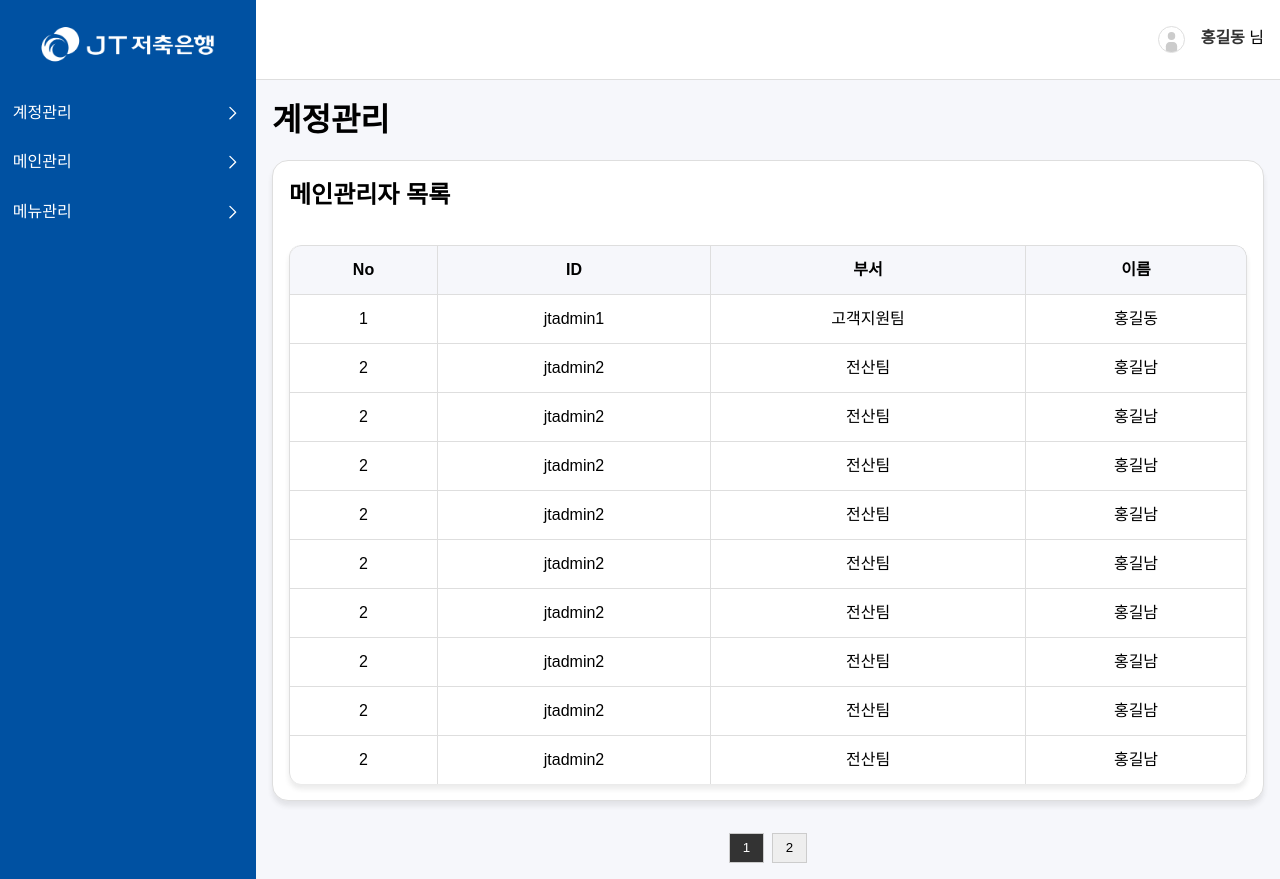
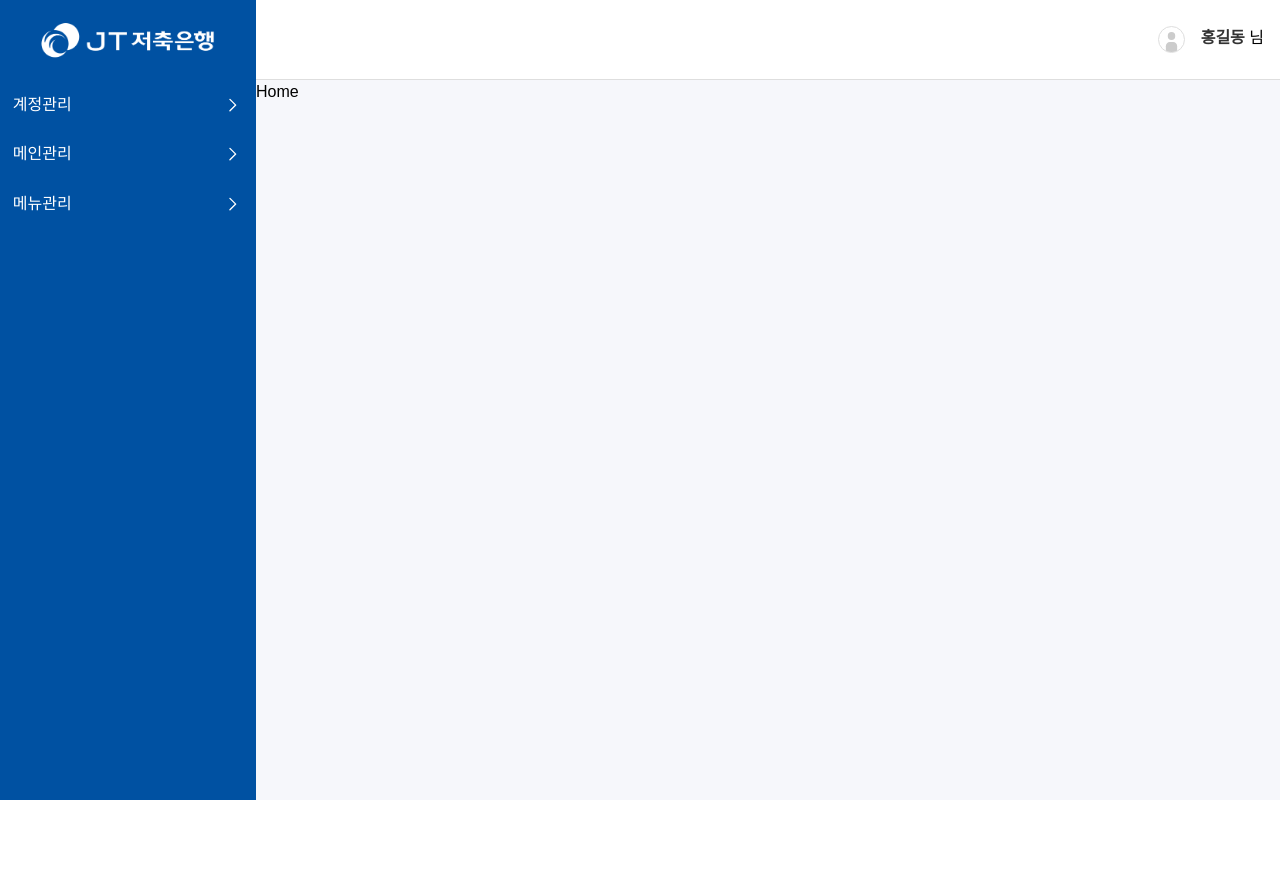
Before and after one commit to togatecomz01/JTAdmin_react, a React (Vite) app: page / in a window 1280 px wide. After the commit the page ends 800 px from the top, so only its background shows below. Built offline with nearby package versions, Linux system fonts and the light colour scheme.

Commit message:
account 메인페이지

```diff
--- a/src/common/button/Button.module.scss
+++ b/src/common/button/Button.module.scss
@@ -2,7 +2,7 @@
 
 .button {
   width: 100px;
-  height: 100%;
+  height: 40px;
   margin: 10px;
   border-radius: 10px;
   background-color: vars.$primary-color;
--- a/src/common/button/Button.tsx
+++ b/src/common/button/Button.tsx
@@ -3,7 +3,7 @@ import styles from "./Button.module.scss";
 type ButtonProps = {
   name: string;
   color?: "primary" | "disabled" | "cancel";
-  onClick: () => void;
+  onClick?: () => void;
 };
 
 function Button({ name, color = "primary", onClick }: ButtonProps) {
--- a/src/common/layout/List/List.tsx
+++ b/src/common/layout/List/List.tsx
@@ -2,9 +2,11 @@ import { useState } from "react";
 import styles from "./List.module.scss";
 
 function List({
+  text,
   headers,
   listItems,
 }: {
+  text: { title: string; subTitle: string };
   headers: { text: string; value: string }[];
   listItems: Record<string, string>[];
 }) {
@@ -20,9 +22,9 @@ function List({
 
   return (
     <div className={styles.listContainer}>
-      <h1>계정관리</h1>
+      <h1>{text.title}</h1>
       <div className={styles.listWrapper}>
-        <h2>메인관리자 목록</h2>
+        <h2>{text.subTitle}</h2>
         <table className={styles.list}>
           <thead>
             <tr>
--- a/src/constants/listItems.ts
+++ /dev/null
@@ -1,117 +0,0 @@
-export const HEADERS = [
-  {
-    text: "No",
-    value: "no",
-  },
-  {
-    text: "ID",
-    value: "id",
-  },
-  {
-    text: "부서",
-    value: "department",
-  },
-  {
-    text: "이름",
-    value: "name",
-  },
-];
-
-export const LIST_ITEMS = [
-  {
-    no: "1",
-    id: "jtadmin1",
-    department: "고객지원팀",
-    name: "홍길동",
-  },
-  {
-    no: "2",
-    id: "jtadmin2",
-    department: "전산팀",
-    name: "홍길남",
-  },
-  {
-    no: "2",
-    id: "jtadmin2",
-    department: "전산팀",
-    name: "홍길남",
-  },
-  {
-    no: "2",
-    id: "jtadmin2",
-    department: "전산팀",
-    name: "홍길남",
-  },
-  {
-    no: "2",
-    id: "jtadmin2",
-    department: "전산팀",
-    name: "홍길남",
-  },
-  {
-    no: "2",
-    id: "jtadmin2",
-    department: "전산팀",
-    name: "홍길남",
-  },
-  {
-    no: "2",
-    id: "jtadmin2",
-    department: "전산팀",
-    name: "홍길남",
-  },
-  {
-    no: "2",
-    id: "jtadmin2",
-    department: "전산팀",
-    name: "홍길남",
-  },
-  {
-    no: "2",
-    id: "jtadmin2",
-    department: "전산팀",
-    name: "홍길남",
-  },
-  {
-    no: "2",
-    id: "jtadmin2",
-    department: "전산팀",
-    name: "홍길남",
-  },
-  {
-    no: "2",
-    id: "jtadmin2",
-    department: "전산팀",
-    name: "홍길남",
-  },
-  {
-    no: "2",
-    id: "jtadmin2",
-    department: "전산팀",
-    name: "홍길남",
-  },
-  {
-    no: "2",
-    id: "jtadmin2",
-    department: "전산팀",
-    name: "홍길남",
-  },
-  {
-    no: "2",
-    id: "jtadmin2",
-    department: "전산팀",
-    name: "홍길남",
-  },
-  {
-    no: "2",
-    id: "jtadmin2",
-    department: "전산팀",
-    name: "홍길남",
-  },
-  {
-    no: "2",
-    id: "jtadmin2",
-    department: "전산팀",
-    name: "홍길북",
-  },
-];
--- a/src/constants/menu.ts
+++ b/src/constants/menu.ts
@@ -2,11 +2,9 @@ const MENU = [
   {
     name: "계정관리",
     children: [
-      { name: "메인관리자_목록", path: "/" },
-      { name: "메인관리자_수정", path: "/account/modify" },
-      { name: "부관리자_목록", path: "/account/sublist" },
-      { name: "부관리자_등록", path: "/account/subwrite" },
-      { name: "부관리자_수정", path: "/account/submodify" },
+      { name: "메인관리자", path: "/account/list" },
+      { name: "부관리자", path: "/account/sublist" },
+      { name: "게시판", path: "/account/noticelist" },
     ],
   },
   {
--- /dev/null
+++ b/src/data/listItems.ts
@@ -0,0 +1,35 @@
+export const ACCOUNT_LIST = {
+  text: { title: "계정관리", subTitle: "메인관리자 목록" },
+  headers: [
+    {
+      text: "No",
+      value: "no",
+    },
+    {
+      text: "ID",
+      value: "id",
+    },
+    {
+      text: "부서",
+      value: "department",
+    },
+    {
+      text: "이름",
+      value: "name",
+    },
+  ],
+  listItems: [
+    {
+      no: "1",
+      id: "jtadmin1",
+      department: "고객지원팀",
+      name: "홍길동",
+    },
+    {
+      no: "2",
+      id: "jtadmin2",
+      department: "전산팀",
+      name: "홍길남",
+    },
+  ],
+};
--- /dev/null
+++ b/src/pages/AccountList.tsx
@@ -0,0 +1,17 @@
+import { Link } from "react-router-dom";
+import List from "../common/layout/List/List";
+import { ACCOUNT_LIST } from "../data/listItems";
+import Button from "../common/button/Button";
+
+const AccountList = () => {
+  return (
+    <>
+      <List {...ACCOUNT_LIST} />
+      <Link to="/account/list/modify">
+        <Button name="수정" />
+      </Link>
+    </>
+  );
+};
+
+export default AccountList;
--- /dev/null
+++ b/src/pages/AccountListModify.tsx
@@ -0,0 +1,5 @@
+const AccountListModify = () => {
+  return <div>AccountListModify</div>;
+};
+
+export default AccountListModify;
--- /dev/null
+++ b/src/pages/Home.tsx
@@ -0,0 +1,5 @@
+const Home = () => {
+  return <div>Home</div>;
+};
+
+export default Home;
--- a/src/router/Router.tsx
+++ b/src/router/Router.tsx
@@ -1,19 +1,17 @@
 import { BrowserRouter, Routes, Route } from "react-router-dom";
 import Layout from "../common/layout/Layout";
-import List from "../common/layout/List/List";
-import { HEADERS, LIST_ITEMS } from "../constants/listItems";
-import Table from "../common/layout/Table/Table";
+import AccountList from "../pages/AccountList";
+import Home from "../pages/Home";
+import AccountListModify from "../pages/AccountListModify";
 
 const Router = () => {
   return (
     <BrowserRouter>
       <Routes>
         <Route element={<Layout />}>
-          <Route
-            path="/"
-            element={<List headers={HEADERS} listItems={LIST_ITEMS} />}
-          />
-          <Route path="/account/modify" element={<Table />} />
+          <Route path="/" element={<Home />} />
+          <Route path="/account/list" element={<AccountList />} />
+          <Route path="/account/list/modify" element={<AccountListModify />} />
         </Route>
       </Routes>
     </BrowserRouter>
```
